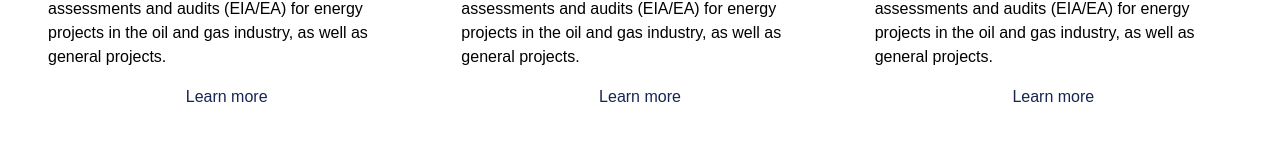
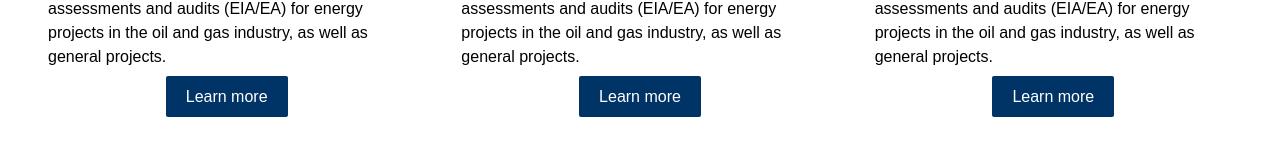
Before and after one commit to danirus15/ISO, a React (Vite) app: page / in a window 1280 px wide. Shown: the part 1276-1443 px from the top of the page. Built offline with nearby package versions, Linux system fonts and the light colour scheme.

Commit message:
hero section image plus learn more button changed

```diff
--- a/src/App.tsx
+++ b/src/App.tsx
@@ -8,6 +8,7 @@ import "./App.css"
 import cardImage1 from "./assets/images/banner/1.png";
 import cardImage2 from "./assets/images/banner/2.png";
 import cardImage3 from "./assets/images/banner/3.png";
+import bannerImage from "./assets/images/banner/7.png";
 import buildingImage from "./assets/images/cards/1.png";
 import controlRoom from "./assets/images/cards/3.png";
 import discosMap from "./assets/images/cards/4.png";
@@ -33,7 +34,12 @@ const App = () => {
         <img src={props.image} alt="" />
         <h3 className="p-2 text-blue-950 font-medium text-xl">{props.title}</h3>
         <div className="mb-4 px-2 text-left">{props.shortDesc}</div>
-        <a href="Learn more" className="btn-arrow text-color text-blue-950 font-medium">Learn more</a>
+        <a
+          href="Learn more"
+          className="btn-arrow text-color text-white bg-[#003366] px-5 py-3 rounded-sm font-medium"
+        >
+          Learn more
+        </a>
       </div>
     );
   }
@@ -63,7 +69,7 @@ const App = () => {
   return (
     <>
       <header className="relative text-white overflow-hidden">
-        <img src={cardImage1} />
+        <img src={bannerImage} />
         <div className="text-hero bg-[#003366]">
           <div className="container mx-auto flex justify-between items-center p-10">
             <div className="flex justify-between">
```
